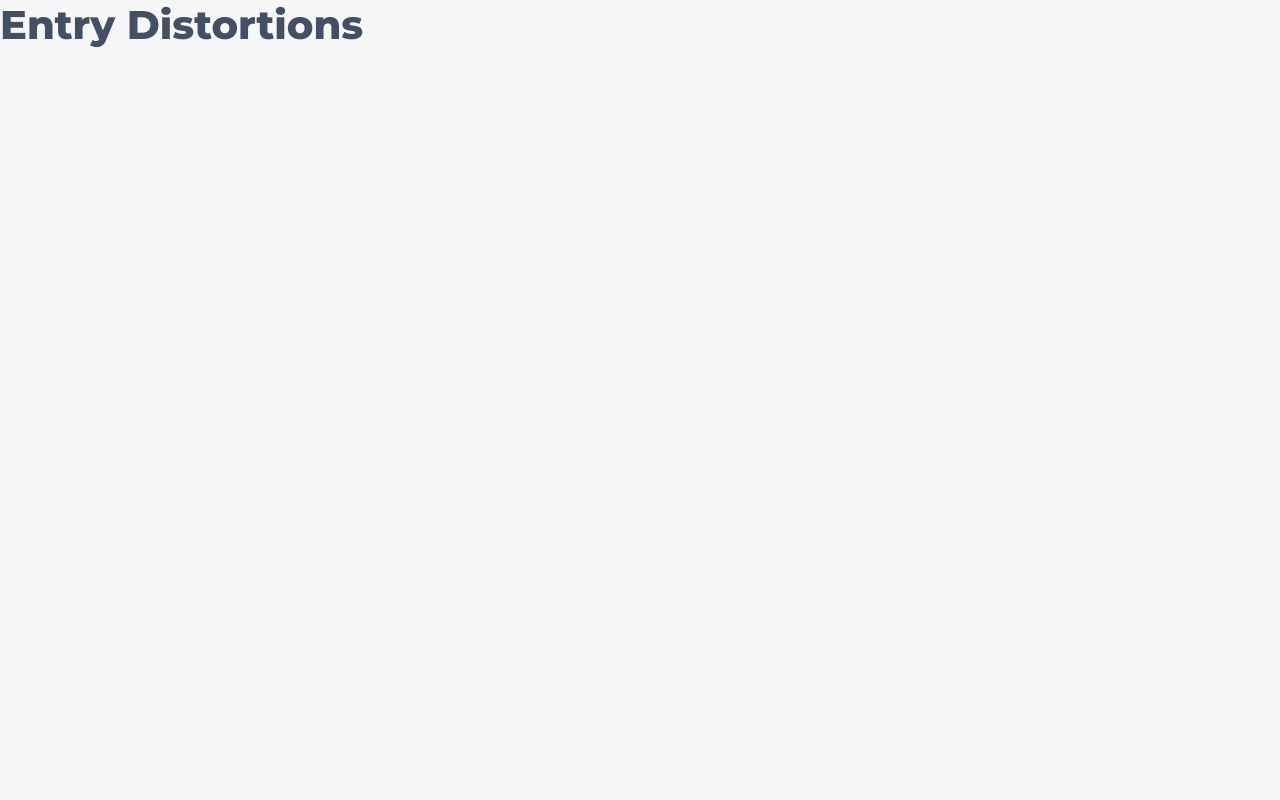
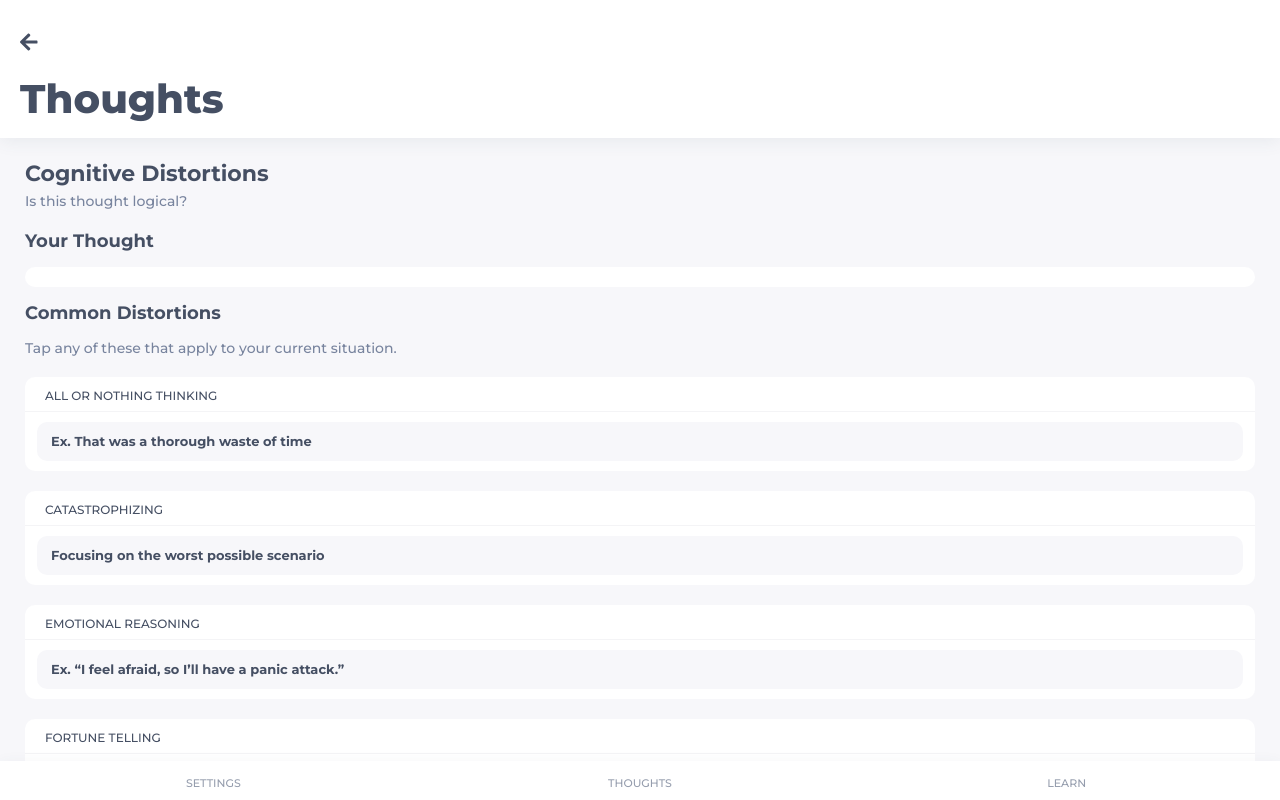
Before and after one commit to arontolentino/ahon-cbt, a React (Create React App) app: page /entry/distortions in a window 1280 px wide. Shown: the top 800 px of the page. Built offline with nearby package versions, Linux system fonts and the light colour scheme; no server answers; the database is empty.

Commit message:
Create Entry Distortions page

```diff
--- a/src/App.css
+++ b/src/App.css
@@ -47,7 +47,6 @@ a:hover,
 a:focus,
 a:active {
 	text-decoration: none;
-	color: inherit;
 }
 
 h1 {
@@ -223,6 +222,8 @@ a {
 textarea {
 	font-size: 1.4rem;
 	resize: none;
+	color: #454f63;
+	line-height: 2.4rem;
 }
 
 .btn {
@@ -357,8 +358,15 @@ textarea {
 	margin-bottom: 0.5rem;
 }
 
-.entryContent p {
-	margin-bottom: 1.25rem;
+.entryContent h3 {
+	font-size: 1.8rem;
+	margin-bottom: 1.5rem;
+}
+
+.entryContent h4 {
+	font-size: 1.4rem;
+	font-weight: 500;
+	margin-bottom: 2rem;
 	color: #78849e;
 }
 
@@ -368,8 +376,19 @@ textarea {
 	padding: 1.7rem;
 }
 
+.entryThought {
+	margin-bottom: 1.5rem;
+}
+
+.thoughtContainer {
+	background: #fff;
+	padding: 1rem 1.5rem;
+	border-radius: 10px;
+}
+
 .entryBtns {
 	display: flex;
+	margin-bottom: 2rem;
 }
 
 /****************/
@@ -473,3 +492,32 @@ textarea {
 	color: #454f63;
 	border-bottom: 5px solid #665eff;
 }
+
+/********************/
+/*** DISTORTIONS ***/
+/********************/
+
+.distortionsInput {
+	display: none;
+}
+
+.distortionsInput:checked + .distortionsLabel .card {
+	color: #fff;
+	background: #665eff;
+}
+
+.distortionsInput:checked + .distortionsLabel .cardResult {
+	background: #7871ff;
+}
+
+.distortionsInput:checked + .distortionsLabel .cardResult p {
+	color: #fff;
+}
+
+.distortionsLabel .cardResult {
+	margin-top: 1rem;
+}
+
+.distortionsContainer:not(:last-child) {
+	margin-bottom: 2rem;
+}
--- a/src/App.js
+++ b/src/App.js
@@ -19,12 +19,12 @@ import EntryChallenge from './pages/entry/EntryChallenge';
 import EntryDistortions from './pages/entry/EntryDistortions';
 import EntryResult from './pages/entry/EntryResult';
 import EntrySummary from './pages/entry/EntrySummary';
-import EntryDetail from './pages/entry/EntryDetail';
 
 class App extends Component {
 	state = {
 		thoughts: [],
 		automaticThought: '',
+		selectedDistortions: [],
 		user: null
 	};
 
@@ -72,6 +72,12 @@ class App extends Component {
 		});
 	};
 
+	setSelectedDistortions = selectedDistortions => {
+		this.setState({
+			selectedDistortions
+		});
+	};
+
 	render() {
 		return (
 			<Router>
@@ -100,6 +106,16 @@ class App extends Component {
 						)}
 					/>
 
+					<Route
+						path="/thoughts/new-entry/distortions"
+						render={() => (
+							<EntryDistortions
+								setSelectedDistortions={this.setSelectedDistortions}
+								automaticThought={this.state.automaticThought}
+							/>
+						)}
+					/>
+
 					<Route path="/learn" component={Learn} />
 					<Route path="/settings" component={Settings} />
 
--- a/src/pages/Thoughts.js
+++ b/src/pages/Thoughts.js
@@ -8,9 +8,7 @@ import { FontAwesomeIcon } from '@fortawesome/react-fontawesome';
 import { faPlus } from '@fortawesome/free-solid-svg-icons';
 
 class Thoughts extends Component {
-	state = {
-		data: []
-	};
+	state = {};
 
 	newThought = () => {};
 
@@ -41,70 +39,6 @@ class Thoughts extends Component {
 								<p>Felt better after recording</p>
 							</div>
 						</li>
-
-						<li className="card">
-							<div className="cardHeader">
-								<p className="cardTitle">Thought</p>
-								<p classname="cardTime">Feb 20, 2020 | 10:50PM</p>
-							</div>
-							<div className="cardContent">
-								<p>
-									It’s okay to not be an expert with React right now. I have my
-									whole life to practice now that I am a developer.{' '}
-								</p>
-							</div>
-							<div className="cardResult">
-								<p>Felt better after recording</p>
-							</div>
-						</li>
-
-						<li className="card">
-							<div className="cardHeader">
-								<p className="cardTitle">Thought</p>
-								<p classname="cardTime">Feb 20, 2020 | 10:50PM</p>
-							</div>
-							<div className="cardContent">
-								<p>
-									It’s okay to not be an expert with React right now. I have my
-									whole life to practice now that I am a developer.{' '}
-								</p>
-							</div>
-							<div className="cardResult">
-								<p>Felt better after recording</p>
-							</div>
-						</li>
-
-						<li className="card">
-							<div className="cardHeader">
-								<p className="cardTitle">Thought</p>
-								<p classname="cardTime">Feb 20, 2020 | 10:50PM</p>
-							</div>
-							<div className="cardContent">
-								<p>
-									It’s okay to not be an expert with React right now. I have my
-									whole life to practice now that I am a developer.{' '}
-								</p>
-							</div>
-							<div className="cardResult">
-								<p>Felt better after recording</p>
-							</div>
-						</li>
-
-						<li className="card">
-							<div className="cardHeader">
-								<p className="cardTitle">Thought</p>
-								<p classname="cardTime">Feb 20, 2020 | 10:50PM</p>
-							</div>
-							<div className="cardContent">
-								<p>
-									It’s okay to not be an expert with React right now. I have my
-									whole life to practice now that I am a developer.{' '}
-								</p>
-							</div>
-							<div className="cardResult">
-								<p>Felt better after recording</p>
-							</div>
-						</li>
 					</ul>
 				</div>
 
--- a/src/pages/entry/Entry.js
+++ b/src/pages/entry/Entry.js
@@ -12,13 +12,17 @@ class Entry extends Component {
 
 				<div className="container withHeader">
 					<div className="entryContent">
-						<h2>Automatic Thoughts</h2>
-						<p>What's going on?</p>
+						<div className="entryHeader">
+							<h2>Automatic Thoughts</h2>
+							<h4>What's going on?</h4>
+						</div>
+
 						<textarea
-							rows="5"
+							rows="4"
 							cols="16"
 							name="automaticThought"
-							defaultValue={this.props.automaticThought}
+							placeholder="ex. I suck at React!"
+							value={this.props.automaticThought}
 							onChange={e => {
 								this.props.setEntryDetails(e);
 							}}
@@ -28,7 +32,9 @@ class Entry extends Component {
 						<Link to="/thoughts" className="btn cancelBtn">
 							Cancel
 						</Link>
-						<button className="btn">Next</button>
+						<Link to="/thoughts/new-entry/distortions" className="btn">
+							Next
+						</Link>
 					</div>
 				</div>
 				<Nav />
--- a/src/pages/entry/EntryChallenge.js
+++ b/src/pages/entry/EntryChallenge.js
@@ -1,9 +1,45 @@
 import React, { Component } from 'react';
+import { Link } from 'react-router-dom';
+
+import Nav from '../../components/Nav';
+import Header from '../../components/Header';
 
 class EntryChallenge extends Component {
-	state = {};
 	render() {
-		return <h1>Entry Challenge</h1>;
+		return (
+			<div className="entry">
+				<Header title="Thoughts" />
+
+				<div className="container withHeader">
+					<div className="entryContent">
+						<div className="entryHeader">
+							<h2>Automatic Thoughts</h2>
+							<h4>What's going on?</h4>
+						</div>
+
+						<textarea
+							rows="4"
+							cols="16"
+							name="automaticThought"
+							placeholder="ex. I suck at React!"
+							value={this.props.automaticThought}
+							onChange={e => {
+								this.props.setEntryDetails(e);
+							}}
+						></textarea>
+					</div>
+					<div className="entryBtns">
+						<Link to="/thoughts" className="btn cancelBtn">
+							Cancel
+						</Link>
+						<Link to="/thoughts/new-entry/distortions" className="btn">
+							Next
+						</Link>
+					</div>
+				</div>
+				<Nav />
+			</div>
+		);
 	}
 }
 
--- a/src/pages/entry/EntryDistortions.js
+++ b/src/pages/entry/EntryDistortions.js
@@ -1,9 +1,160 @@
 import React, { Component } from 'react';
+import { Link } from 'react-router-dom';
+
+import Nav from '../../components/Nav';
+import Header from '../../components/Header';
 
 class EntryDistortions extends Component {
-	state = {};
+	state = {
+		commonDistortions: [
+			{
+				name: 'All or Nothing Thinking',
+				desc: 'Ex. That was a thorough waste of time'
+			},
+			{
+				name: 'Catastrophizing',
+				desc: 'Focusing on the worst possible scenario'
+			},
+			{
+				name: 'Emotional Reasoning',
+				desc: 'Ex. “I feel afraid, so I’ll have a panic attack.”'
+			},
+			{
+				name: 'Fortune Telling',
+				desc: 'Ex. “I’ll get sick at the party.”'
+			},
+			{
+				name: 'Labeling',
+				desc: 'Ex. “He’s a jerk”'
+			},
+			{
+				name: 'Magnification of the Negative',
+				desc: 'Ex. “Focusing only on what went wrong”'
+			},
+			{
+				name: 'Minimization of the Positive',
+				desc: 'Ignoring the good things that happened'
+			},
+			{
+				name: 'Other Blaming',
+				desc: 'Assigning all the blame to someone else'
+			},
+			{
+				name: 'Over Generalization',
+				desc: 'Ex. “Everyone will let me down”'
+			},
+			{
+				name: 'Self Blaming',
+				desc: 'Taking all the blame on yourself'
+			},
+			{
+				name: 'Should Statements',
+				desc: 'Ex. “I should have been better.”'
+			}
+		],
+		selectedDistortions: []
+	};
+
+	toggleCheckbox = selectedDistortion => {
+		if (this.state.selectedDistortions.includes(selectedDistortion)) {
+			console.log(selectedDistortion);
+
+			const oldState = [...this.state.selectedDistortions];
+
+			const newState = oldState.filter(
+				distortion => distortion !== selectedDistortion
+			);
+
+			this.setState(
+				{
+					selectedDistortions: newState
+				},
+				() => {
+					this.props.setSelectedDistortions(this.state.selectedDistortions);
+				}
+			);
+		} else {
+			const newState = [...this.state.selectedDistortions];
+
+			newState.push(selectedDistortion);
+
+			this.setState(
+				{
+					selectedDistortions: newState
+				},
+				() => {
+					this.props.setSelectedDistortions(this.state.selectedDistortions);
+				}
+			);
+		}
+	};
+
 	render() {
-		return <h1>Entry Distortions</h1>;
+		return (
+			<div className="entry">
+				<Header title="Thoughts" />
+
+				<div className="container withHeader">
+					<div className="entryContent">
+						<div className="enteryHeader">
+							<h2>Cognitive Distortions</h2>
+							<h4>Is this thought logical?</h4>
+						</div>
+
+						<div className="entryThought">
+							<h3>Your Thought</h3>
+							<div className="thoughtContainer">
+								<p>{this.props.automaticThought}</p>
+							</div>
+						</div>
+
+						<div className="entryDistortions">
+							<h3>Common Distortions</h3>
+							<h4>Tap any of these that apply to your current situation.</h4>
+
+							{this.state.commonDistortions.map((commonDistortion, index) => (
+								<div className="distortionsContainer">
+									<div className="distortionCheckBox">
+										<input
+											type="checkbox"
+											name="distortions"
+											id={commonDistortion.name}
+											className="distortionsInput"
+											onChange={e => {
+												this.toggleCheckbox(e.target.id);
+											}}
+										/>
+										<label
+											htmlFor={commonDistortion.name}
+											class="distortionsLabel"
+										>
+											<div className="card">
+												<div className="cardHeader">
+													<p className="cardTitle">{commonDistortion.name}</p>
+													{/* <p classname="cardTime">Feb 20, 2020 | 10:50PM</p> */}
+												</div>
+												<div className="cardResult">
+													<p>{commonDistortion.desc}</p>
+												</div>
+												<div />
+											</div>
+										</label>
+									</div>
+								</div>
+							))}
+						</div>
+					</div>
+
+					<div className="entryBtns">
+						<Link to="/thoughts/new-entry" className="btn cancelBtn">
+							Back
+						</Link>
+						<button className="btn">Next</button>
+					</div>
+				</div>
+				<Nav />
+			</div>
+		);
 	}
 }
 
```
